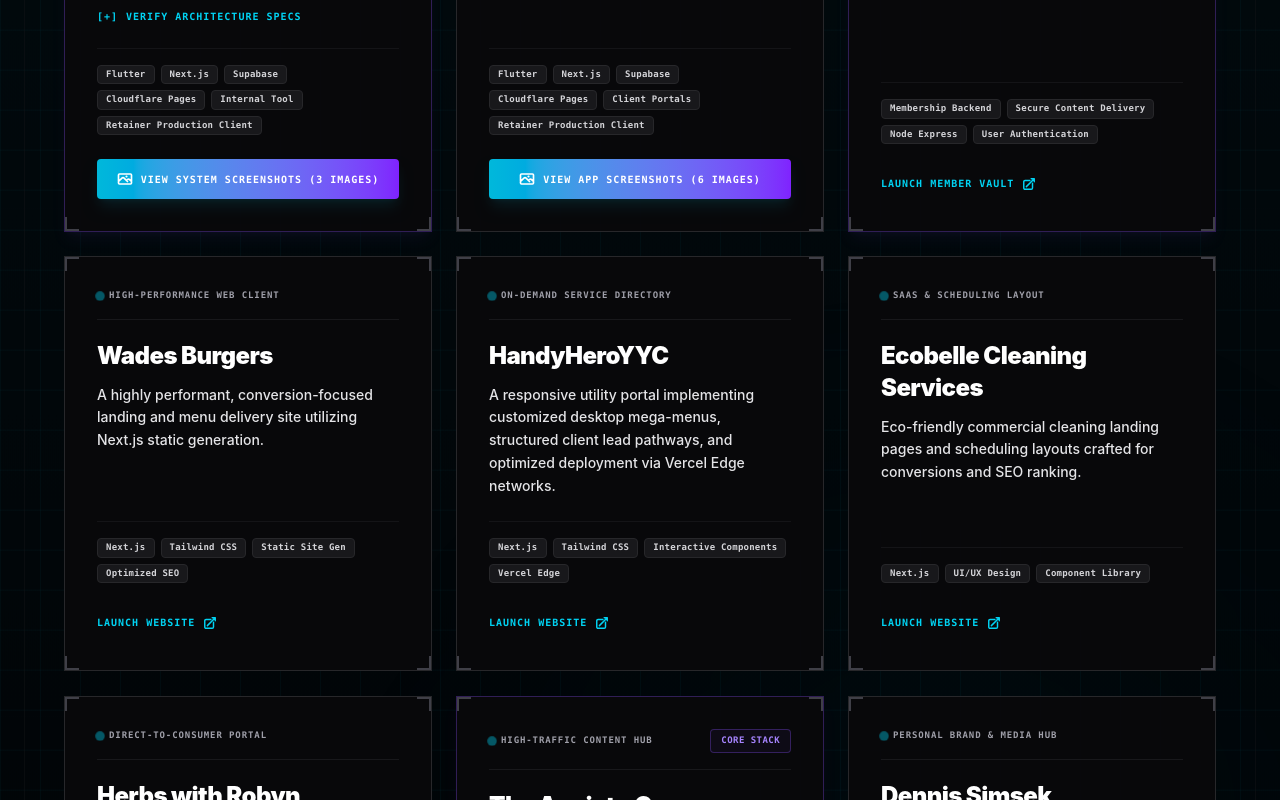
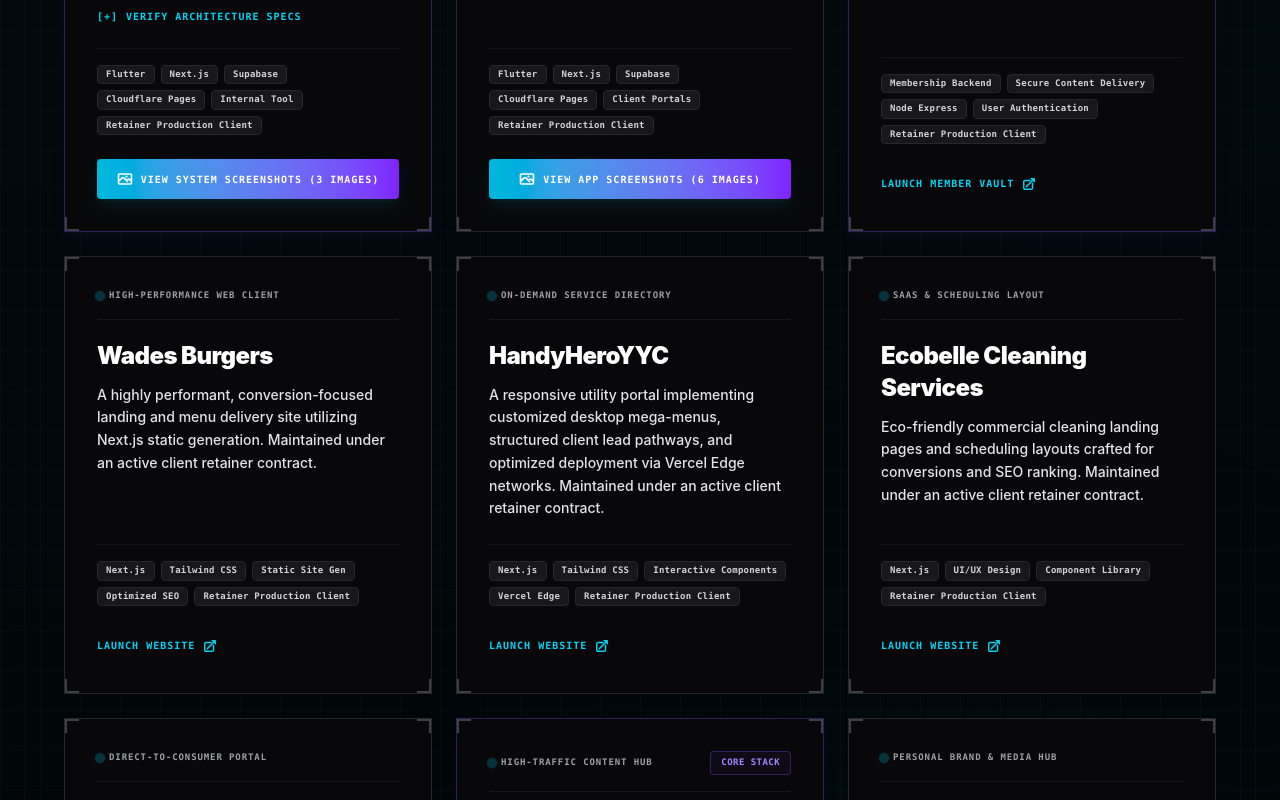
Before and after one commit to AZBrandCanada/portfolio, a Next.js app: page / in a window 1280 px wide. Shown: the part 2000-2800 px from the top of the page. Built offline with nearby package versions, Linux system fonts and the light colour scheme.

Commit message:
Update index.js

```diff
--- a/pages/index.js
+++ b/pages/index.js
@@ -463,8 +463,8 @@
     {
       title: "The Anxiety Guy - Member Vault",
       subtitle: "Secure Client Program Portal",
-      desc: "A highly secure, specialized program delivery backend built to handle user access permissions, encrypted content streams, and membership recovery data for premium training materials. Based on Node Express",
-      tags: ["Membership Backend", "Secure Content Delivery", "Node Express", "User Authentication"],
+      desc: "A highly secure, specialized program delivery backend built to handle user access permissions, encrypted content streams, and membership recovery data for premium training materials. Based on Node Express. Maintained under an active client retainer contract.",
+      tags: ["Membership Backend", "Secure Content Delivery", "Node Express", "User Authentication", "Retainer Production Client"],
       category: "Node Express",
       links: [
         { type: 'web', label: "Launch Member Vault", url: "https://vault.theanxietyguy.com/" }
@@ -473,14 +473,15 @@
       techSpecs: [
         "App Stack: Node.js Express server utilizing modular dynamic token authentication.",
         "Access Protection: Dynamic custom integrations tracking product purchases across distinct external eCommerce sites.",
-        "System Delivery: High-bandwidth file encryption safeguarding proprietary therapy video modules and digital PDF worksheets."
+        "System Delivery: High-bandwidth file encryption safeguarding proprietary therapy video modules and digital PDF worksheets.",
+        "Operational Status: Managed production architecture maintained under an ongoing client retainer."
       ]
     },
     {
       title: "Wades Burgers",
       subtitle: "High-Performance Web Client",
-      desc: "A highly performant, conversion-focused landing and menu delivery site utilizing Next.js static generation.",
-      tags: ["Next.js", "Tailwind CSS", "Static Site Gen", "Optimized SEO"],
+      desc: "A highly performant, conversion-focused landing and menu delivery site utilizing Next.js static generation. Maintained under an active client retainer contract.",
+      tags: ["Next.js", "Tailwind CSS", "Static Site Gen", "Optimized SEO", "Retainer Production Client"],
       category: "nextjs",
       links: [
         { type: 'web', label: "Launch Website", url: "https://www.wadesburgers.ca/" }
@@ -490,8 +491,8 @@
     {
       title: "HandyHeroYYC",
       subtitle: "On-Demand Service Directory",
-      desc: "A responsive utility portal implementing customized desktop mega-menus, structured client lead pathways, and optimized deployment via Vercel Edge networks.",
-      tags: ["Next.js", "Tailwind CSS", "Interactive Components", "Vercel Edge"],
+      desc: "A responsive utility portal implementing customized desktop mega-menus, structured client lead pathways, and optimized deployment via Vercel Edge networks. Maintained under an active client retainer contract.",
+      tags: ["Next.js", "Tailwind CSS", "Interactive Components", "Vercel Edge", "Retainer Production Client"],
       category: "nextjs",
       links: [
         { type: 'web', label: "Launch Website", url: "https://handyheroyyc.vercel.app/" }
@@ -501,8 +502,8 @@
     {
       title: "Ecobelle Cleaning Services",
       subtitle: "SaaS & Scheduling Layout",
-      desc: "Eco-friendly commercial cleaning landing pages and scheduling layouts crafted for conversions and SEO ranking.",
-      tags: ["Next.js", "UI/UX Design", "Component Library"],
+      desc: "Eco-friendly commercial cleaning landing pages and scheduling layouts crafted for conversions and SEO ranking. Maintained under an active client retainer contract.",
+      tags: ["Next.js", "UI/UX Design", "Component Library", "Retainer Production Client"],
       category: "nextjs",
       links: [
         { type: 'web', label: "Launch Website", url: "https://ecobelle-cleaning-services.com/" }
@@ -512,8 +513,8 @@
     {
       title: "Herbs with Robyn",
       subtitle: "Direct-to-Consumer Portal",
-      desc: "Fast, content-forward informational site focused on health consultation intake and optimized page load structures.",
-      tags: ["Next.js", "React Hooks", "Responsive Layout"],
+      desc: "Fast, content-forward informational site focused on health consultation intake and optimized page load structures. Maintained under an active client retainer contract.",
+      tags: ["Next.js", "React Hooks", "Responsive Layout", "Retainer Production Client"],
       category: "nextjs",
       links: [
         { type: 'web', label: "Launch Website", url: "https://herbswithrobyn.com" }
@@ -523,8 +524,8 @@
     {
       title: "The Anxiety Guy",
       subtitle: "High-Traffic Content Hub",
-      desc: "A sprawling coaching and media directory integrating massive podcast syndication, blogs, and automated product marketing funnels.",
-      tags: ["WordPress", "Custom Themes", "Podcast Integration", "Marketing Automation"],
+      desc: "A sprawling coaching and media directory integrating podcast syndication, blogs, and automated product marketing. Hosted on a dedicated, full-stack Ubuntu Server with all systems operations and DevOps managed personally. Maintained under an active client retainer contract.",
+      tags: ["WordPress", "Ubuntu Server", "Full-Stack DevOps", "Marketing Automation", "Retainer Production Client"],
       category: "wordpress",
       links: [
         { type: 'web', label: "Launch Website", url: "https://theanxietyguy.com" }
@@ -534,8 +535,8 @@
     {
       title: "Dennis Simsek",
       subtitle: "Personal Brand & Media Hub",
-      desc: "A fast, scalable personal branding space designed to handle heavy user traffic, newsletters, and digital product distribution.",
-      tags: ["WordPress", "SEO Optimization", "Lead Funnels", "Performance Auditing"],
+      desc: "A fast, scalable personal branding space designed to handle heavy user traffic, newsletters, and digital product distribution. Configured on an optimized full-stack Ubuntu Server with all systems and DevOps managed personally. Maintained under an active client retainer contract.",
+      tags: ["WordPress", "Ubuntu Server", "Full-Stack DevOps", "Lead Funnels", "Retainer Production Client"],
       category: "wordpress",
       links: [
         { type: 'web', label: "Launch Website", url: "https://dennissimsek.com/" }
@@ -545,8 +546,8 @@
     {
       title: "Nomad Surfers",
       subtitle: "Global Travel & Directory",
-      desc: "An international surf destination directory managing vast visual libraries, dynamic filters, and booking flow infrastructures. Manual Theme builds, manual legacy plugin upgrades, security upgrades. Initial service included malware removal and immediate hacker removal.",
-      tags: ["WordPress", "Directory Architecture", "Visual Catalogs", "Global CDN"],
+      desc: "An international surf destination directory managing vast visual libraries, dynamic filters, and booking flow infrastructures. Running on a custom-hardened AlmaLinux 9 virtual server environment with all DevOps, security monitoring, and full-stack configurations managed personally. Maintained under an active client retainer contract.",
+      tags: ["WordPress", "AlmaLinux 9", "Full-Stack DevOps", "Global CDN", "Retainer Production Client"],
       category: "wordpress",
       links: [
         { type: 'web', label: "Launch Website", url: "https://nomadsurfers.com" }
@@ -556,8 +557,8 @@
     {
       title: "Landgraf Lawn Care",
       subtitle: "Local Service Platform",
-      desc: "A clean service showcase layout crafted to convert local organic search traffic into active customer leads.",
-      tags: ["WordPress", "Local SEO", "Contact API", "Mobile First"],
+      desc: "A clean service showcase layout crafted to convert local organic search traffic into active customer leads. Configured on an optimized full-stack Ubuntu Server with all server administration and DevOps managed personally. Maintained under an active client retainer contract.",
+      tags: ["WordPress", "Ubuntu Server", "Full-Stack DevOps", "Local SEO", "Retainer Production Client"],
       category: "wordpress",
       links: [
         { type: 'web', label: "Launch Website", url: "https://landgraflawncare.ca" }
@@ -567,8 +568,8 @@
     {
       title: "Be Green Lawn Care",
       subtitle: "Eco-Service Portal",
-      desc: "A visually engaging organic service marketing application designed for regional coverage and lead acquisition.",
-      tags: ["WordPress", "Lead Gen", "Geo-Targeted Content", "Asset Compression"],
+      desc: "A visually engaging organic service marketing application designed for regional coverage and lead acquisition. Configured on an optimized full-stack Ubuntu Server with all systems administration and DevOps managed personally. Maintained under an active client retainer contract.",
+      tags: ["WordPress", "Ubuntu Server", "Full-Stack DevOps", "Asset Compression", "Retainer Production Client"],
       category: "wordpress",
       links: [
         { type: 'web', label: "Launch Website", url: "https://begreenlawncare.ca" }
@@ -869,14 +870,14 @@
                   <div className="flex gap-2 font-mono">
                     <button
                       onClick={prevImage}
-                      className="px-4 py-2 border border-zinc-800 hover:border-cyan-400 bg-zinc-900 text-zinc-300 hover:text-white transition-all cursor-pointer text-xs"
+                      className="px-4 py-2 border border-zinc-850 hover:border-cyan-400 bg-zinc-900 text-zinc-300 hover:text-white transition-all cursor-pointer text-xs"
                       aria-label="Previous image"
                     >
                       &lt; PREVIOUS
                     </button>
                     <button
                       onClick={nextImage}
-                      className="px-4 py-2 border border-zinc-800 hover:border-cyan-400 bg-zinc-900 text-zinc-300 hover:text-white transition-all cursor-pointer text-xs"
+                      className="px-4 py-2 border border-zinc-850 hover:border-cyan-400 bg-zinc-900 text-zinc-300 hover:text-white transition-all cursor-pointer text-xs"
                       aria-label="Next image"
                     >
                       NEXT &gt;
```
